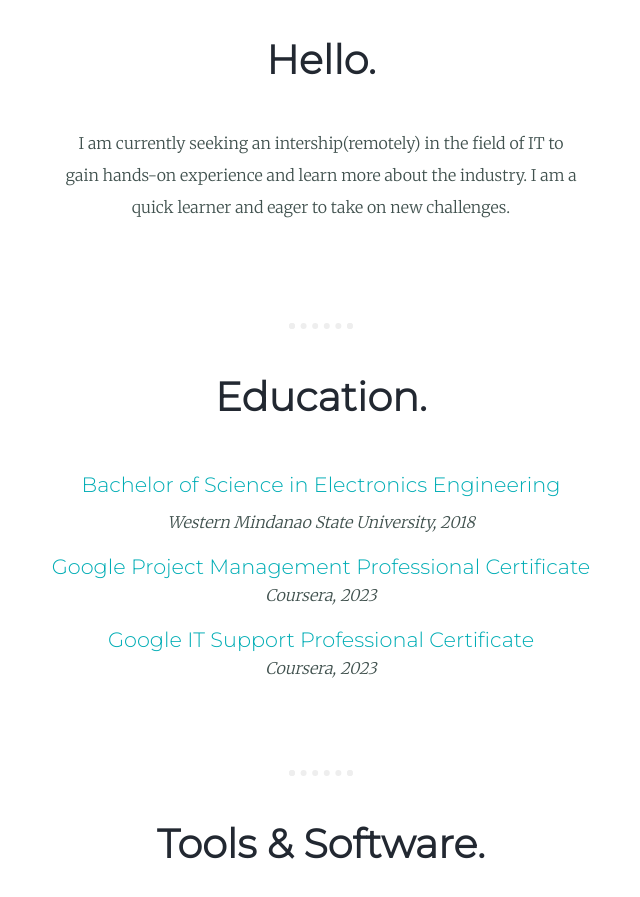
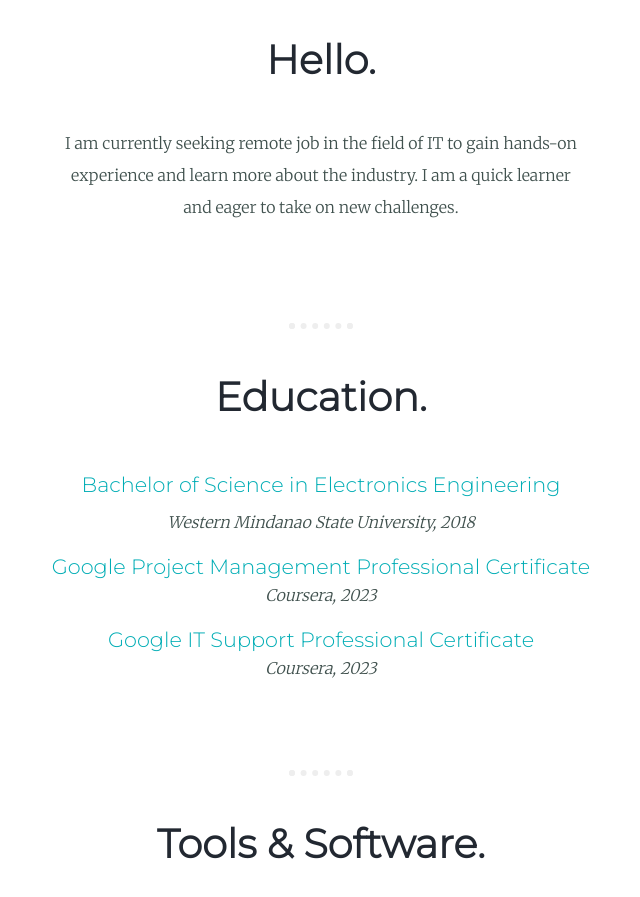
Before and after one commit to engrbry/cv2, a plain HTML site: page index.html in a window 1280 px wide. Shown: the part 960-1857 px from the top of the page, without its empty margins (319-959 px from the left). Drawn offline with Linux system fonts and the light colour scheme.

Commit message:
Update index.html

```diff
--- a/index.html
+++ b/index.html
@@ -22,7 +22,7 @@
       <div>
         <img class ="profiles" src="images/brian.png" alt="profile-img">
         <h2>Hello.</h2>
-        <p class="intro">I am currently seeking an intership(remotely) in the field of IT to gain hands-on experience and learn more about the industry. I am a quick learner and eager to take on new challenges.</p>
+        <p class="intro">I am currently seeking remote job in the field of IT to gain hands-on experience and learn more about the industry. I am a quick learner and eager to take on new challenges.</p>
       </div>
     </div>
 
```
